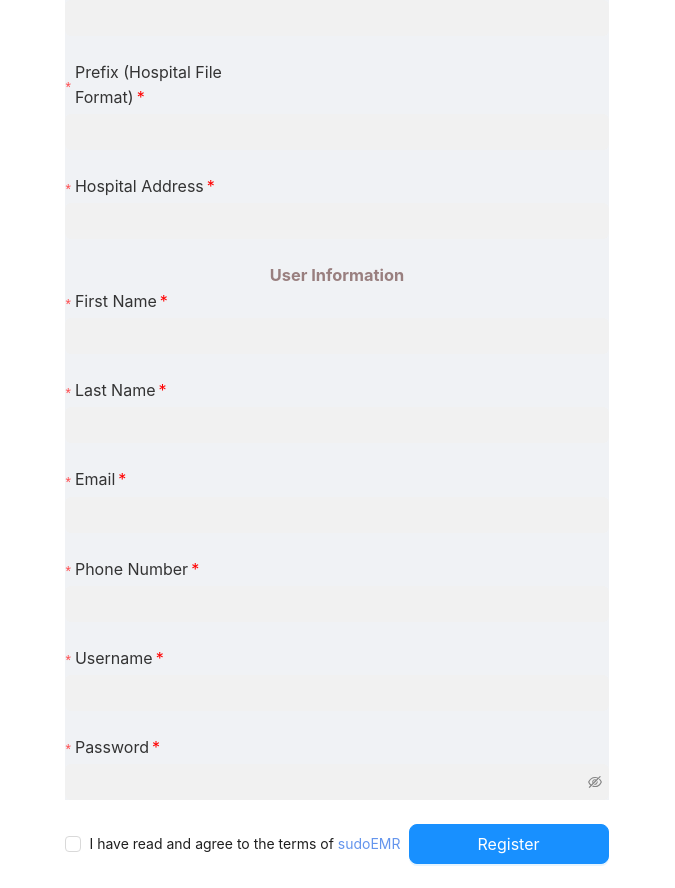
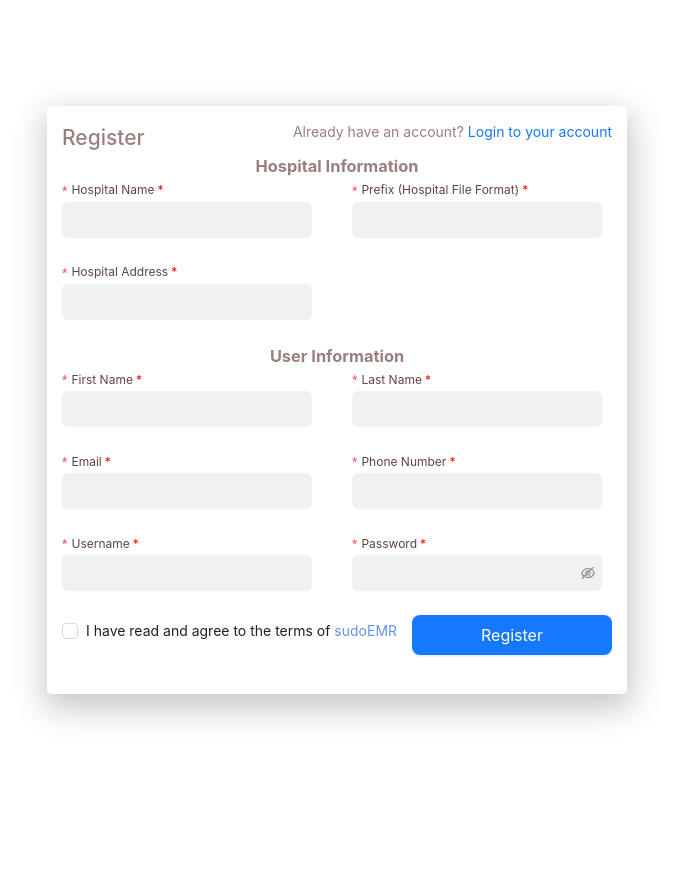
Before and after one commit to Nisha-Shrestha/hospital, a React (Create React App) app: page /register in a window 1280 px wide. Shown: the whole page, without its empty margins (303-978 px from the left). After the commit the page ends 800 px from the top, so only its background shows below. Built offline with nearby package versions, Linux system fonts and the light colour scheme.

Commit message:
login and register

```diff
--- a/src/pages/Register.css
+++ b/src/pages/Register.css
@@ -1,63 +1,23 @@
-.bodyreg {
-    display: flex;
-    justify-content: center;
-    align-items: center;
-    height: 100vh;
-    background-color: #f0f2f5;
-  }
-
-  .container {
-    display: flex;
-  }
-
-  .form-container {
-    flex: 1;
-    margin-right: 20px;
-  }
-
-  .image-container {
-    flex: 1;
-  }
-
-  .header {
+.bodyreg .input-container{
+    margin-right: 40px;
+    width : 250px;
     display: flex;
     justify-content: space-between;
-    align-items: center;
-  }
 
-  .custom-label {
-    font-size: 16px;
-    color: #333;
-    display: block;
-    margin-bottom: 4px;
-  }
-
-  .input-container {
-    margin-bottom: 16px;
-  }
-
-  .footer-div {
+}
+.bodyreg .header{
     display: flex;
     justify-content: space-between;
-    align-items: center;
-    margin-top: 24px;
-  }
+}
+.bodyreg{
+    padding: 15px;
+    border-radius: 5px;
+    box-shadow: 1px 11px 32px 4px rgba(0,0,0,0.22);
+    display: grid;
+    width: 580px;
 
-  .required-symbol {
-    color: red;
-  }
-
-  .ant-form-item-explain-error {
-    margin-top: 4px;
-  }
-
-  .ant-btn-primary {
-    background-color: #1890ff;
-    border-color: #1890ff;
-  }
-
-  .ant-btn-primary:hover,
-  .ant-btn-primary:focus {
-    background-color: #40a9ff;
-    border-color: #40a9ff;
-  }
+}
+.bodyreg .footer-div{
+    display: flex;
+    justify-content: space-between;
+}
--- a/src/pages/Register.js
+++ b/src/pages/Register.js
@@ -9,27 +9,35 @@ export const Register = () => {
 
     const onFinish = async (values) => {
         setLoading(true);
-    console.log("Form Values:", values); // Log the form values
-
+        console.log("Form values:", values);
         try {
-      const response = await fetch("http://localhost:1337/api/register", {
+            const response = await fetch("http://localhost:1330/register", {
                 method: "POST",
                 headers: {
                     "Content-Type": "application/json",
                 },
-        body: JSON.stringify(values),
+                body: JSON.stringify({
+                    HospitalName: values.HospitalName,
+                    Prefix: values.Prefix,
+                    HospitalAddress: values.HospitalAddress,
+                    FirstName: values.FirstName,
+                    LastName: values.LastName,
+                    Email: values.Email,
+                    PhoneNumber: values.PhoneNumber,
+                    Username: values.Username,
+                    password: values.password,
+                    agreement: values.agreement,
+                }),
             });
-
             if (!response.ok) {
                 throw new Error("Registration failed");
             }
-
             message.success("Registration successful");
+            form.resetFields();
         } catch (error) {
             console.error("Error registering:", error);
             message.error("Registration failed");
         }
-
         setLoading(false);
     };
 
@@ -45,9 +53,7 @@ export const Register = () => {
                     <div className="header">
                         <h2 style={{ color: "#997f7f", fontWeight: "500" }}>Register</h2>
                         <div>
-              <span style={{ marginRight: "4px", color: "#997f7f" }}>
-                Already have an account?
-              </span>
+                            <span style={{ marginRight: "4px", color: "#997f7f" }}>Already have an account?</span>
                             <Link to="/login">Login to your account</Link>
                         </div>
                     </div>
@@ -55,19 +61,12 @@ export const Register = () => {
                     <div className="input-container">
                         <Form.Item
                             autoComplete="off"
-              label={
-                <span
-                  className="custom-label"
-                  style={{ paddingBottom: "0px", whiteSpace: "nowrap", width: "auto" }}
-                >
-                  Hospital Name<span className="required-symbol">*</span>
-                </span>
-              }
-              name="hosname"
+                            label={<span className="custom-label" style={{ paddingBottom: "0px", whiteSpace: "nowrap", width: "auto" }}>Hospital Name<span className="required-symbol">*</span></span>}
+                            name="HospitalName"
                             rules={[
                                 {
                                     required: true,
-                  message: "Enter Your hospital name",
+                                    message: 'Enter Your hospital name',
                                 },
                                 {
                                     whitespace: true,
@@ -78,30 +77,18 @@ export const Register = () => {
                             ]}
                             hasFeedback
                         >
-              <Input
-                style={{
-                  backgroundColor: "#F1F1F1",
-                  border: "none",
-                  padding: "7px 7px",
-                }}
-                type="text"
-              />
+                            <div className="input-container">
+                                <Input style={{ backgroundColor: "#F1F1F1", border: "none", padding: "7px 7px" }} type="text" />
+                            </div>
                         </Form.Item>
                         <Form.Item
                             autoComplete="off"
-              label={
-                <span
-                  className="custom-label"
-                  style={{ paddingBottom: "0px", width: "500px" }}
-                >
-                  Prefix (Hospital File Format)<span className="required-symbol">*</span>
-                </span>
-              }
-              name="format"
+                            label={<span className="custom-label" style={{ paddingBottom: "0px", width: "500px" }}>Prefix (Hospital File Format)<span className="required-symbol">*</span></span>}
+                            name="Prefix"
                             rules={[
                                 {
                                     required: true,
-                  message: "Enter file format",
+                                    message: 'Enter file format',
                                 },
                                 {
                                     whitespace: true,
@@ -112,32 +99,20 @@ export const Register = () => {
                             ]}
                             hasFeedback
                         >
-              <Input
-                style={{
-                  backgroundColor: "#F1F1F1",
-                  border: "none",
-                  padding: "7px 7px",
-                }}
-                type="text"
-              />
+                            <div className="input-container">
+                                <Input style={{ backgroundColor: "#F1F1F1", border: "none", padding: "7px 7px" }} type="text" />
+                            </div>
                         </Form.Item>
                     </div>
                     <div className="input-container">
                         <Form.Item
                             autoComplete="off"
-              label={
-                <span
-                  className="custom-label"
-                  style={{ paddingBottom: "0px", width: "500px" }}
-                >
-                  Hospital Address<span className="required-symbol">*</span>
-                </span>
-              }
-              name="address"
+                            label={<span className="custom-label" style={{ paddingBottom: "0px", width: "500px" }}>Hospital Address<span className="required-symbol">*</span></span>}
+                            name="HospitalAddress"
                             rules={[
                                 {
                                     required: true,
-                  message: "Enter Address",
+                                    message: 'Enter Address',
                                 },
                                 {
                                     whitespace: true,
@@ -146,32 +121,22 @@ export const Register = () => {
                                     min: 4,
                                 },
                             ]}
-              hasFeedback
-            >
-              <Input
-                style={{
-                  backgroundColor: "#F1F1F1",
-                  border: "none",
-                  padding: "7px 7px",
-                }}
-                type="text"
-              />
+                            hasFeedback>
+                            <div className="input-container">
+                                <Input style={{ backgroundColor: "#F1F1F1", border: "none", padding: "7px 7px" }} type="text" />
+                            </div>
                         </Form.Item>
                     </div>
                     <h3>User Information</h3>
                     <div className="input-container">
                         <Form.Item
                             autoComplete="off"
-              label={
-                <span className="custom-label" style={{ paddingBottom: "0px" }}>
-                  First Name<span className="required-symbol">*</span>
-                </span>
-              }
-              name="fname"
+                            label={<span className="custom-label" style={{ paddingBottom: "0px" }}>First Name<span className="required-symbol">*</span></span>}
+                            name="FirstName"
                             rules={[
                                 {
                                     required: true,
-                  message: "Enter Your First name",
+                                    message: 'Enter Your First name',
                                 },
                                 {
                                     whitespace: true,
@@ -180,29 +145,19 @@ export const Register = () => {
                                     min: 4,
                                 },
                             ]}
-              hasFeedback
-            >
-              <Input
-                style={{
-                  backgroundColor: "#F1F1F1",
-                  border: "none",
-                  padding: "7px 7px",
-                }}
-                type="text"
-              />
+                            hasFeedback>
+                            <div className="input-container">
+                                <Input style={{ backgroundColor: "#F1F1F1", border: "none", padding: "7px 7px" }} type="text" />
+                            </div>
                         </Form.Item>
                         <Form.Item
                             autoComplete="off"
-              label={
-                <span className="custom-label" style={{ paddingBottom: "0px" }}>
-                  Last Name<span className="required-symbol">*</span>
-                </span>
-              }
-              name="lname"
+                            label={<span className="custom-label" style={{ paddingBottom: "0px" }}>Last Name<span className="required-symbol">*</span></span>}
+                            name="LastName"
                             rules={[
                                 {
                                     required: true,
-                  message: "Enter your last name",
+                                    message: 'Enter your last name',
                                 },
                                 {
                                     whitespace: true,
@@ -211,31 +166,68 @@ export const Register = () => {
                                     min: 4,
                                 },
                             ]}
-              hasFeedback
-            >
-              <Input
-                style={{
-                  backgroundColor: "#F1F1F1",
-                  border: "none",
-                  padding: "7px 7px",
-                }}
-                type="text"
-              />
+                            hasFeedback>
+                            <div className="input-container">
+                                <Input style={{ backgroundColor: "#F1F1F1", border: "none", padding: "7px 7px" }} type="text" />
+                            </div>
                         </Form.Item>
                     </div>
                     <div className="input-container">
                         <Form.Item
                             autoComplete="off"
-              label={
-                <span className="custom-label" style={{ paddingBottom: "0px" }}>
-                  Email<span className="required-symbol">*</span>
-                </span>
-              }
-              name="email"
+                            label={<span className="custom-label" style={{ paddingBottom: "0px" }}>Email<span className="required-symbol">*</span></span>}
+                            name="Email"
                             rules={[
                                 {
                                     required: true,
-                  message: "Enter Your Email",
+                                    message: 'Enter Your Email',
+                                },
+                                {
+                                    whitespace: true,
+                                },
+                                {
+                                    type: "email",
+                                },
+                            ]}
+                            hasFeedback>
+                            <div className="input-container">
+                                <Input style={{ backgroundColor: "#F1F1F1", border: "none", padding: "7px 7px" }} type="email" />
+                            </div>
+                        </Form.Item>
+                        <Form.Item
+                            autoComplete="off"
+                            label={<span className="custom-label" style={{ paddingBottom: "0px" }}>Phone Number<span className="required-symbol">*</span></span>}
+                            name="PhoneNumber"
+                            rules={[
+                                {
+                                    required: true,
+                                    message: 'Enter your Number',
+                                },
+                                {
+                                    whitespace: true,
+                                },
+                                {
+                                    min: 10,
+                                    max: 15,
+                                    pattern: /^\d+$/,
+                                    message: 'Enter a valid phone number',
+                                },
+                            ]}
+                            hasFeedback>
+                            <div className="input-container">
+                                <Input style={{ backgroundColor: "#F1F1F1", border: "none", padding: "7px 7px" }} type="text" />
+                            </div>
+                        </Form.Item>
+                    </div>
+                    <div className="input-container">
+                        <Form.Item
+                            autoComplete="off"
+                            label={<span className="custom-label" style={{ paddingBottom: "0px" }}>Username<span className="required-symbol">*</span></span>}
+                            name="Username"
+                            rules={[
+                                {
+                                    required: true,
+                                    message: 'Enter Your Username',
                                 },
                                 {
                                     whitespace: true,
@@ -244,62 +236,19 @@ export const Register = () => {
                                     min: 4,
                                 },
                             ]}
-              hasFeedback
-            >
-              <Input
-                style={{
-                  backgroundColor: "#F1F1F1",
-                  border: "none",
-                  padding: "7px 7px",
-                }}
-                type="email"
-              />
+                            hasFeedback>
+                            <div className="input-container">
+                                <Input style={{ backgroundColor: "#F1F1F1", border: "none", padding: "7px 7px" }} type="text" />
+                            </div>
                         </Form.Item>
                         <Form.Item
                             autoComplete="off"
-              label={
-                <span className="custom-label" style={{ paddingBottom: "0px" }}>
-                  Phone Number<span className="required-symbol">*</span>
-                </span>
-              }
-              name="pnumb"
+                            label={<span className="custom-label" style={{ paddingBottom: "0px" }}>Password<span className="required-symbol">*</span></span>}
+                            name="password"
                             rules={[
                                 {
                                     required: true,
-                  message: "Enter your Number",
-                },
-                {
-                  whitespace: true,
-                },
-                {
-                  min: 10,
-                },
-              ]}
-              hasFeedback
-            >
-              <Input
-                style={{
-                  backgroundColor: "#F1F1F1",
-                  border: "none",
-                  padding: "7px 7px",
-                }}
-                type="number"
-              />
-            </Form.Item>
-          </div>
-          <div className="input-container">
-            <Form.Item
-              autoComplete="off"
-              label={
-                <span className="custom-label" style={{ paddingBottom: "0px" }}>
-                  Username<span className="required-symbol">*</span>
-                </span>
-              }
-              name="uname"
-              rules={[
-                {
-                  required: true,
-                  message: "Enter Your Username",
+                                    message: 'Enter your password',
                                 },
                                 {
                                     whitespace: true,
@@ -308,47 +257,10 @@ export const Register = () => {
                                     min: 4,
                                 },
                             ]}
-              hasFeedback
-            >
-              <Input
-                style={{
-                  backgroundColor: "#F1F1F1",
-                  border: "none",
-                  padding: "7px 7px",
-                }}
-                type="text"
-              />
-            </Form.Item>
-            <Form.Item
-              autoComplete="off"
-              label={
-                <span className="custom-label" style={{ paddingBottom: "0px" }}>
-                  Password<span className="required-symbol">*</span>
-                </span>
-              }
-              name="password"
-              rules={[
-                {
-                  required: true,
-                  message: "Enter your password",
-                },
-                {
-                  whitespace: true,
-                },
-                {
-                  min: 4,
-                },
-              ]}
-              hasFeedback
-            >
-              <Input.Password
-                style={{
-                  backgroundColor: "#F1F1F1",
-                  border: "none",
-                  padding: "7px 7px",
-                }}
-                type="password"
-              />
+                            hasFeedback>
+                            <div className="input-container">
+                                <Input.Password style={{ backgroundColor: "#F1F1F1", border: "none", padding: "7px 7px" }} type="password" />
+                            </div>
                         </Form.Item>
                     </div>
                     <div className="footer-div">
@@ -362,10 +274,7 @@ export const Register = () => {
                                 },
                             ]}
                         >
-              <Checkbox>
-                I have read and agree to the terms of{" "}
-                <span style={{ color: "cornflowerblue" }}>sudoEMR</span>
-              </Checkbox>
+                            <Checkbox>I have read and agree to the terms of <span style={{ color: "cornflowerblue" }}>sudoEMR</span></Checkbox>
                         </Form.Item>
                         <Form.Item>
                             <Button
```
Lines whose indentation alone changed are shown as unchanged.
